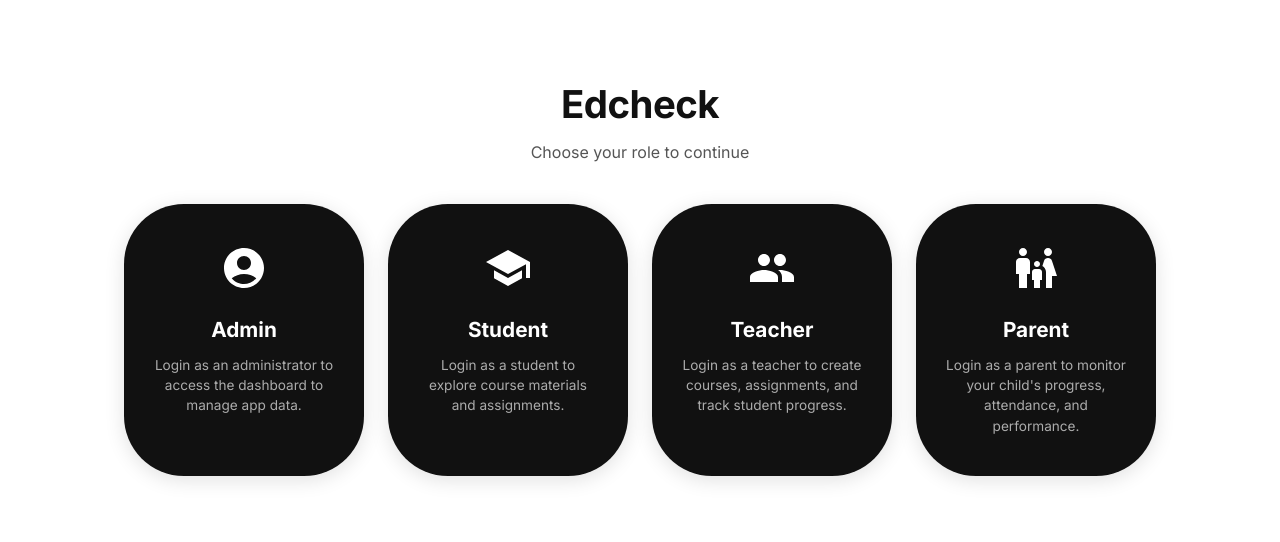
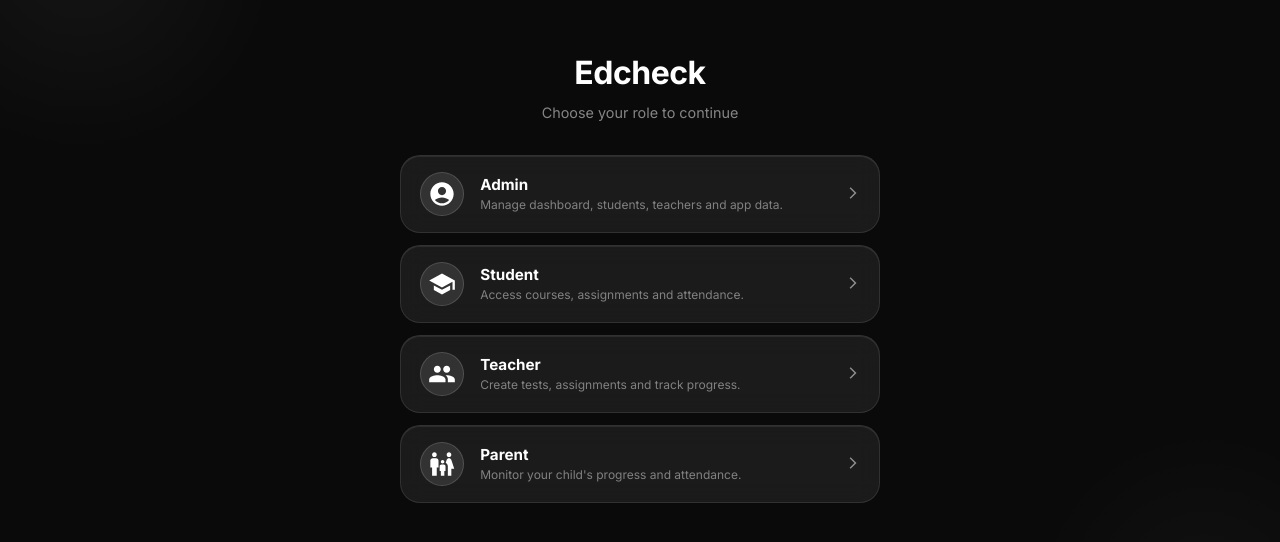
Before and after one commit to Aagneshshifak/Edcheck, a React (Create React App) app in the folder frontend/: page /choose in a window 1280 px wide. Shown: the part 124-666 px from the top of the page. Built offline with nearby package versions, Linux system fonts and the light colour scheme.

Commit message:
ui changes in the login page

```diff
--- a/frontend/src/pages/ChooseUser.js
+++ b/frontend/src/pages/ChooseUser.js
@@ -1,72 +1,44 @@
 import React, { useEffect, useState } from 'react';
 import { useNavigate } from 'react-router-dom';
-import {
-  Backdrop,
-  CircularProgress,
-} from '@mui/material';
-import { AccountCircle, School, Group, FamilyRestroom } from '@mui/icons-material';
+import { Backdrop, CircularProgress } from '@mui/material';
+import { AccountCircle, School, Group, FamilyRestroom, ArrowForwardIos } from '@mui/icons-material';
 import styled from 'styled-components';
 import { useDispatch, useSelector } from 'react-redux';
 import { loginUser } from '../redux/userRelated/userHandle';
 import Popup from '../components/Popup';
 
+const ROLES = [
+    { role: 'Admin',   icon: <AccountCircle sx={{ fontSize: 28 }} />,    desc: 'Manage dashboard, students, teachers and app data.' },
+    { role: 'Student', icon: <School sx={{ fontSize: 28 }} />,           desc: 'Access courses, assignments and attendance.' },
+    { role: 'Teacher', icon: <Group sx={{ fontSize: 28 }} />,            desc: 'Create tests, assignments and track progress.' },
+    { role: 'Parent',  icon: <FamilyRestroom sx={{ fontSize: 28 }} />,   desc: "Monitor your child's progress and attendance." },
+];
+
 const ChooseUser = ({ visitor }) => {
-  const dispatch = useDispatch()
-  const navigate = useNavigate()
-  const password = "zxc"
+    const dispatch = useDispatch();
+    const navigate = useNavigate();
+    const password = 'zxc';
 
-  const { status, currentUser, currentRole } = useSelector(state => state.user);;
-
-  const [loader, setLoader] = useState(false)
-  const [showPopup, setShowPopup] = useState(false);
-  const [message, setMessage] = useState("");
+    const { status, currentUser, currentRole } = useSelector(state => state.user);
+    const [loader,     setLoader]     = useState(false);
+    const [showPopup,  setShowPopup]  = useState(false);
+    const [message,    setMessage]    = useState('');
 
     const navigateHandler = (user) => {
-    if (user === "Admin") {
-      if (visitor === "guest") {
-        const email = "yogendra@12"
-        const fields = { email, password }
-        setLoader(true)
-        dispatch(loginUser(fields, user))
+        if (user === 'Admin') {
+            if (visitor === 'guest') { setLoader(true); dispatch(loginUser({ email: 'yogendra@12', password }, user)); }
+            else navigate('/Adminlogin');
+        } else if (user === 'Student') {
+            if (visitor === 'guest') { setLoader(true); dispatch(loginUser({ rollNum: '1', studentName: 'Dipesh Awasthi', password }, user)); }
+            else navigate('/Studentlogin');
+        } else if (user === 'Teacher') {
+            if (visitor === 'guest') { setLoader(true); dispatch(loginUser({ email: 'tony@12', password }, user)); }
+            else navigate('/Teacherlogin');
+        } else if (user === 'Parent') {
+            if (visitor === 'guest') { setMessage('No guest account for Parent. Please register.'); setShowPopup(true); }
+            else navigate('/Parentlogin');
         }
-      else {
-        navigate('/Adminlogin');
-      }
-    }
-
-    else if (user === "Student") {
-      if (visitor === "guest") {
-        const rollNum = "1"
-        const studentName = "Dipesh Awasthi"
-        const fields = { rollNum, studentName, password }
-        setLoader(true)
-        dispatch(loginUser(fields, user))
-      }
-      else {
-        navigate('/Studentlogin');
-      }
-    }
-
-    else if (user === "Teacher") {
-      if (visitor === "guest") {
-        const email = "tony@12"
-        const fields = { email, password }
-        setLoader(true)
-        dispatch(loginUser(fields, user))
-      }
-      else {
-        navigate('/Teacherlogin');
-      }
-    }
-    else if (user === "Parent") {
-      if (visitor === "guest") {
-        setMessage("No guest account for Parent. Please register.")
-        setShowPopup(true)
-      } else {
-        navigate('/Parentlogin');
-      }
-    }
-  }
+    };
 
     useEffect(() => {
         if (status === 'success' || currentUser !== null) {
@@ -74,120 +46,165 @@ const ChooseUser = ({ visitor }) => {
             else if (currentRole === 'Student') navigate('/Student/dashboard');
             else if (currentRole === 'Teacher') navigate('/Teacher/dashboard');
             else if (currentRole === 'Parent')  navigate('/Parent/dashboard');
-    }
-    else if (status === 'error') {
-      setLoader(false)
-      setMessage("Network Error")
-      setShowPopup(true)
+        } else if (status === 'error') {
+            setLoader(false);
+            setMessage('Network Error');
+            setShowPopup(true);
         }
     }, [status, currentRole, navigate, currentUser]);
 
     return (
-    <StyledContainer>
-      <HeaderText>Edcheck</HeaderText>
-      <SubText>Choose your role to continue</SubText>
-      <CardsRow>
-        {[
-          { role: "Admin",   icon: <AccountCircle sx={{ fontSize: 48 }} />, desc: "Login as an administrator to access the dashboard to manage app data." },
-          { role: "Student", icon: <School sx={{ fontSize: 48 }} />,        desc: "Login as a student to explore course materials and assignments." },
-          { role: "Teacher", icon: <Group sx={{ fontSize: 48 }} />,         desc: "Login as a teacher to create courses, assignments, and track student progress." },
-          { role: "Parent",  icon: <FamilyRestroom sx={{ fontSize: 48 }} />,desc: "Login as a parent to monitor your child's progress, attendance, and performance." },
-        ].map(({ role, icon, desc }) => (
-          <StyledCard key={role} onClick={() => navigateHandler(role)}>
-            <IconWrap>{icon}</IconWrap>
-            <CardTitle>{role}</CardTitle>
-            <CardDesc>{desc}</CardDesc>
-          </StyledCard>
+        <PageWrap>
+            <Blob style={{ top: '-120px', left: '-120px', width: 400, height: 400, opacity: 0.18 }} />
+            <Blob style={{ bottom: '-100px', right: '-100px', width: 350, height: 350, opacity: 0.12 }} />
+
+            <Inner>
+                <Header>
+                    <Logo>Edcheck</Logo>
+                    <Sub>Choose your role to continue</Sub>
+                </Header>
+
+                <CardList>
+                    {ROLES.map(({ role, icon, desc }) => (
+                        <RoleCard key={role} onClick={() => navigateHandler(role)}>
+                            <CardLeft>
+                                <IconCircle>{icon}</IconCircle>
+                                <CardInfo>
+                                    <RoleTitle>{role}</RoleTitle>
+                                    <RoleDesc>{desc}</RoleDesc>
+                                </CardInfo>
+                            </CardLeft>
+                            <Arrow><ArrowForwardIos sx={{ fontSize: 14, opacity: 0.5 }} /></Arrow>
+                        </RoleCard>
                     ))}
-      </CardsRow>
-      <Backdrop
-        sx={{ color: '#fff', zIndex: (theme) => theme.zIndex.drawer + 1 }}
-        open={loader}
-      >
+                </CardList>
+            </Inner>
+
+            <Backdrop sx={{ color: '#fff', zIndex: 9999 }} open={loader}>
                 <CircularProgress color="inherit" />
-        Please Wait
             </Backdrop>
             <Popup message={message} setShowPopup={setShowPopup} showPopup={showPopup} />
-    </StyledContainer>
+        </PageWrap>
     );
 };
 
 export default ChooseUser;
 
-const StyledContainer = styled.div`
-  background: #ffffff;
+/* ── Styles ──────────────────────────────────────────────────────────────── */
+
+const PageWrap = styled.div`
     min-height: 100vh;
+    background: #0a0a0a;
     display: flex;
-  flex-direction: column;
     align-items: center;
     justify-content: center;
     padding: 2rem 1rem;
+    position: relative;
+    overflow: hidden;
 `;
 
-const HeaderText = styled.h1`
-  color: #111111;
-  font-size: clamp(1.5rem, 3vw, 2.4rem);
+const Blob = styled.div`
+    position: absolute;
+    border-radius: 50%;
+    background: radial-gradient(circle, rgba(255,255,255,0.25), transparent 70%);
+    pointer-events: none;
+`;
+
+/* No outer box — just a centered content wrapper */
+const Inner = styled.div`
+    width: 100%;
+    max-width: 480px;
+    position: relative;
+    z-index: 1;
+`;
+
+const Header = styled.div`
+    text-align: center;
+    margin-bottom: 2rem;
+`;
+
+const Logo = styled.h1`
+    color: #ffffff;
+    font-size: 2rem;
     font-weight: 800;
-  margin-bottom: 0.4rem;
-  text-align: center;
+    margin: 0 0 0.3rem;
     letter-spacing: -0.5px;
 `;
 
-const SubText = styled.p`
-  color: #555555;
-  font-size: 1rem;
-  margin-bottom: 2.5rem;
-  text-align: center;
+const Sub = styled.p`
+    color: rgba(255, 255, 255, 0.5);
+    font-size: 0.9rem;
+    margin: 0;
 `;
 
-const CardsRow = styled.div`
+const CardList = styled.div`
     display: flex;
-  flex-direction: row;
-  flex-wrap: wrap;
-  gap: 1.5rem;
-  justify-content: center;
-  align-items: stretch;
-  width: 100%;
-  max-width: 1100px;
+    flex-direction: column;
+    gap: 0.75rem;
 `;
 
-const StyledCard = styled.div`
-  background: #111111;
-  color: #ffffff;
-  border-radius: 60px;
-  padding: 2.5rem 1.8rem;
-  flex: 1 1 200px;
-  max-width: 240px;
-  min-width: 180px;
+/* Individual glass row card */
+const RoleCard = styled.div`
     display: flex;
-  flex-direction: column;
     align-items: center;
-  text-align: center;
+    justify-content: space-between;
+    background: rgba(255, 255, 255, 0.07);
+    backdrop-filter: blur(12px);
+    -webkit-backdrop-filter: blur(12px);
+    border: 1px solid rgba(255, 255, 255, 0.1);
+    border-radius: 20px;
+    padding: 1rem 1.2rem;
     cursor: pointer;
-  transition: transform 0.2s ease, box-shadow 0.2s ease;
-  box-shadow: 0 4px 20px rgba(0, 0, 0, 0.12);
+    transition: all 0.2s ease;
+    box-shadow: inset 0 1px 0 rgba(255,255,255,0.08);
 
     &:hover {
-    transform: translateY(-6px);
-    box-shadow: 0 12px 32px rgba(0, 0, 0, 0.22);
-    background: #222222;
+        background: rgba(255, 255, 255, 0.13);
+        border-color: rgba(255, 255, 255, 0.25);
+        transform: translateX(4px);
+        box-shadow: 0 4px 20px rgba(0,0,0,0.3), inset 0 1px 0 rgba(255,255,255,0.15);
     }
 `;
 
-const IconWrap = styled.div`
-  margin-bottom: 1rem;
-  color: #ffffff;
+const CardLeft = styled.div`
+    display: flex;
+    align-items: center;
+    gap: 1rem;
 `;
 
-const CardTitle = styled.h2`
-  font-size: 1.3rem;
-  font-weight: 700;
-  margin-bottom: 0.6rem;
+const IconCircle = styled.div`
+    width: 44px;
+    height: 44px;
+    border-radius: 50%;
+    background: rgba(255, 255, 255, 0.1);
+    border: 1px solid rgba(255, 255, 255, 0.15);
+    display: flex;
+    align-items: center;
+    justify-content: center;
     color: #ffffff;
+    flex-shrink: 0;
 `;
 
-const CardDesc = styled.p`
-  font-size: 0.85rem;
-  color: rgba(255, 255, 255, 0.65);
-  line-height: 1.5;
+const CardInfo = styled.div`
+    display: flex;
+    flex-direction: column;
 `;
+
+const RoleTitle = styled.span`
+    color: #ffffff;
+    font-size: 0.95rem;
+    font-weight: 700;
+    line-height: 1.3;
+`;
+
+const RoleDesc = styled.span`
+    color: rgba(255, 255, 255, 0.45);
+    font-size: 0.75rem;
+    line-height: 1.4;
+    margin-top: 2px;
+`;
+
+const Arrow = styled.div`
+    color: #ffffff;
+    flex-shrink: 0;
+`;
--- a/package.json
+++ b/package.json
@@ -4,6 +4,9 @@
   "description": "AI-Driven Learning Intelligence Platform",
   "main": "index.js",
   "scripts": {
+    "build": "npm run build:frontend && npm run build:backend",
+    "build:frontend": "cd frontend && npm run build",
+    "build:backend": "cd backend && npm install --production",
     "dev": "concurrently --names \"BACKEND,FRONTEND\" --prefix-colors \"cyan,magenta\" \"cd backend && node index.js\" \"cd frontend && npm start\"",
     "dev:backend": "cd backend && node index.js",
     "dev:frontend": "cd frontend && npm start",
```
Also changed, not shown: 1 other file (tests, documents, lock files or other folders). Lines whose indentation alone changed are shown as unchanged.
